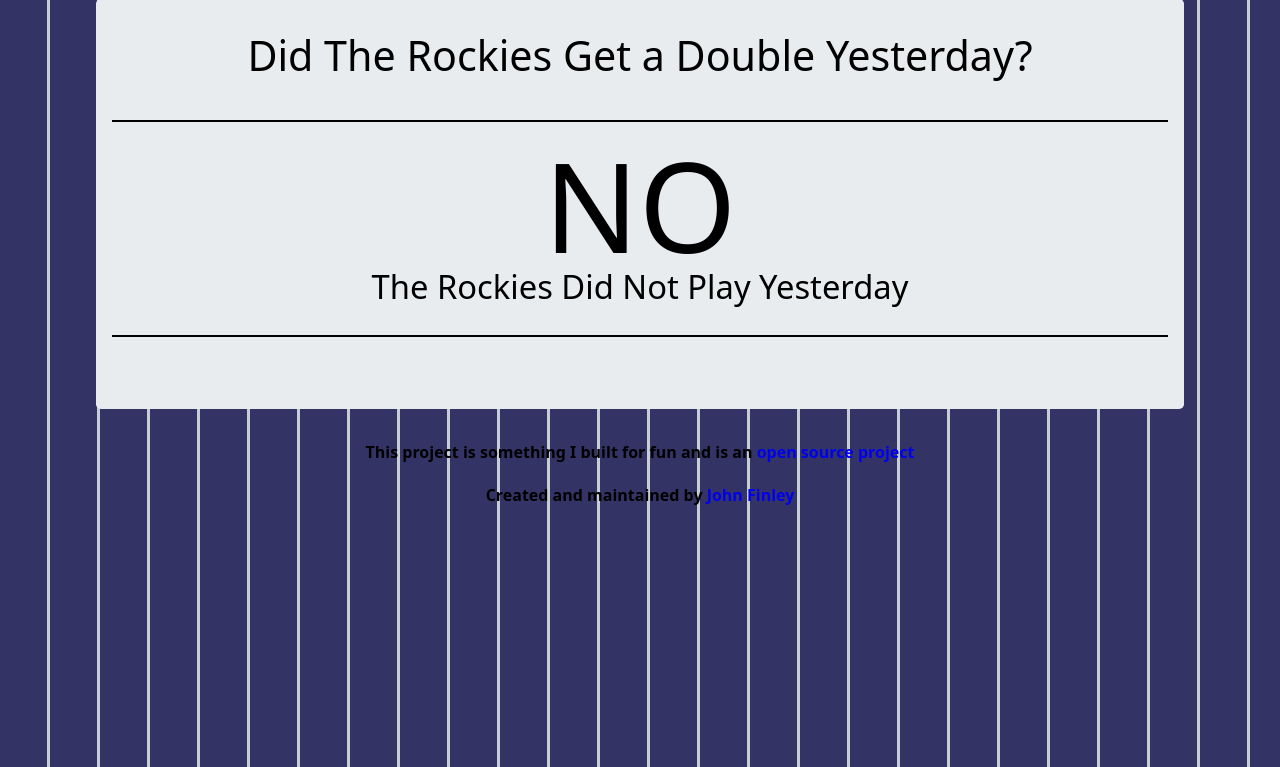
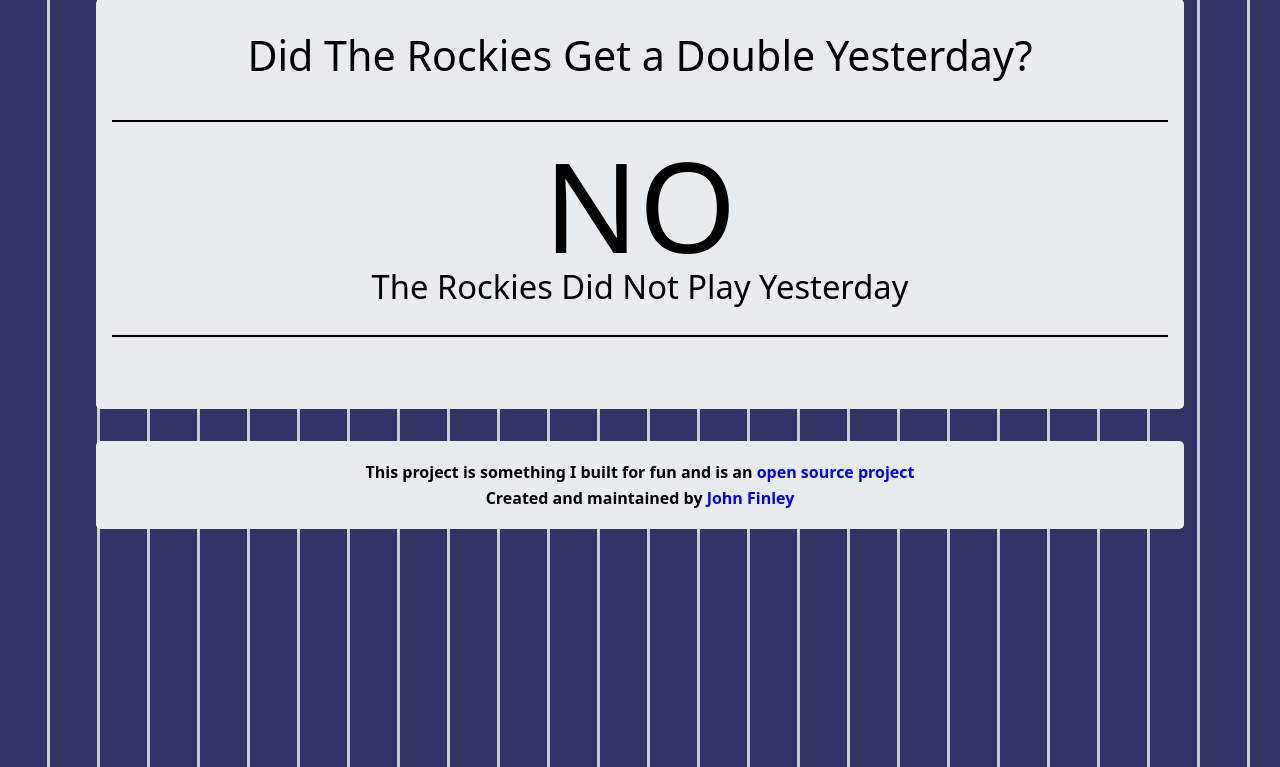
Before and after one commit to jfinley6/did-the-rockies-get-a-double-yesterday, a Flask app: page / in a window 1280 px wide. Shown: the part 33-800 px from the top of the page. Run offline with Flask 3, Linux system fonts and the light colour scheme; data that the repository does not hold is empty.

Commit message:
UPDATE: added styles for new footer

```diff
--- a/app/static/style.css
+++ b/app/static/style.css
@@ -65,3 +65,14 @@
 a:visited {
     color: blue;
 }
+
+footer {
+    padding: 1rem .5rem;
+    margin: 2rem 0;
+    background-color: #e9ecef;
+    border-radius: .3rem;
+}
+
+footer > h4 {
+    margin: 0.25rem;
+}
```
